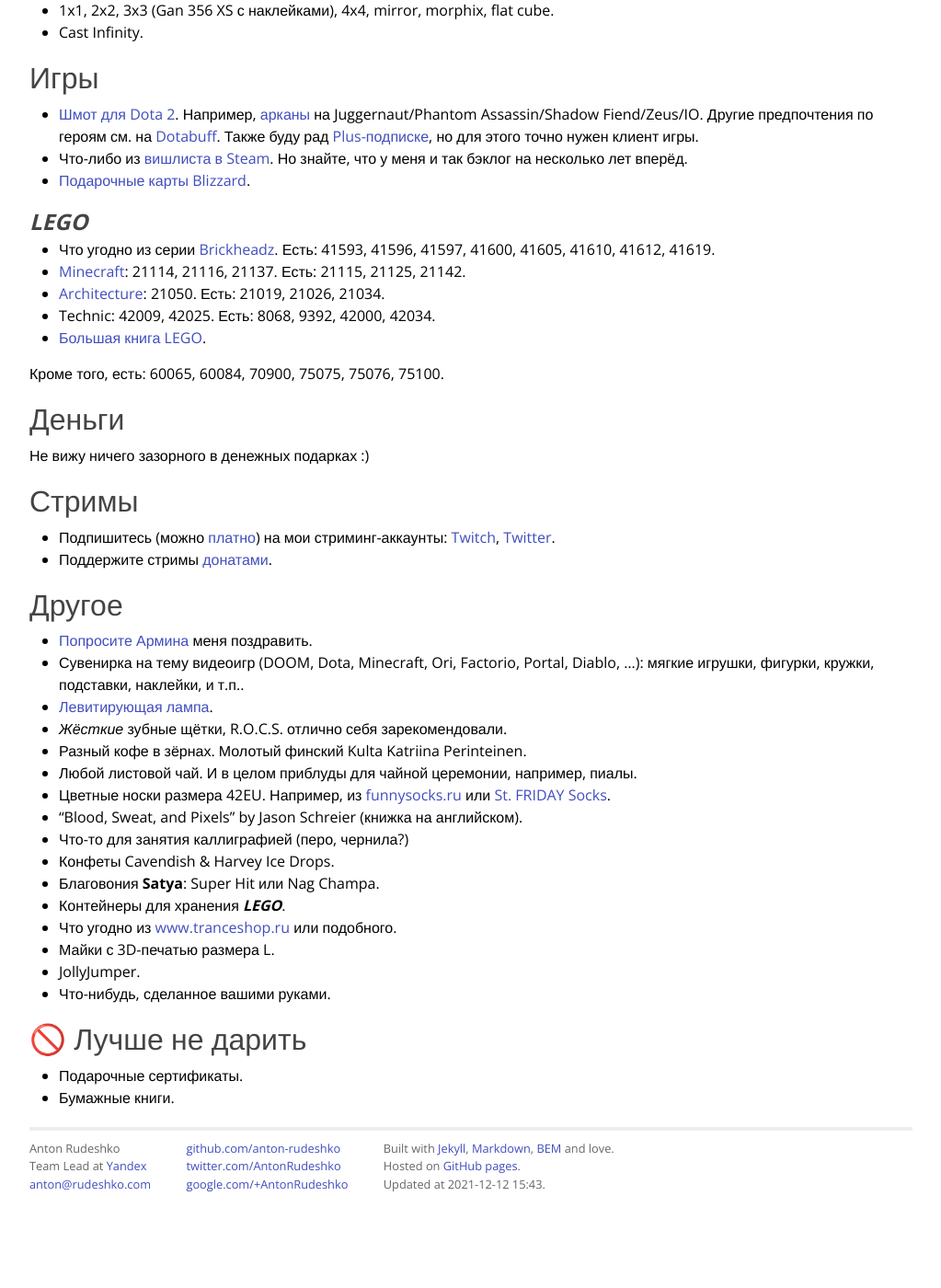
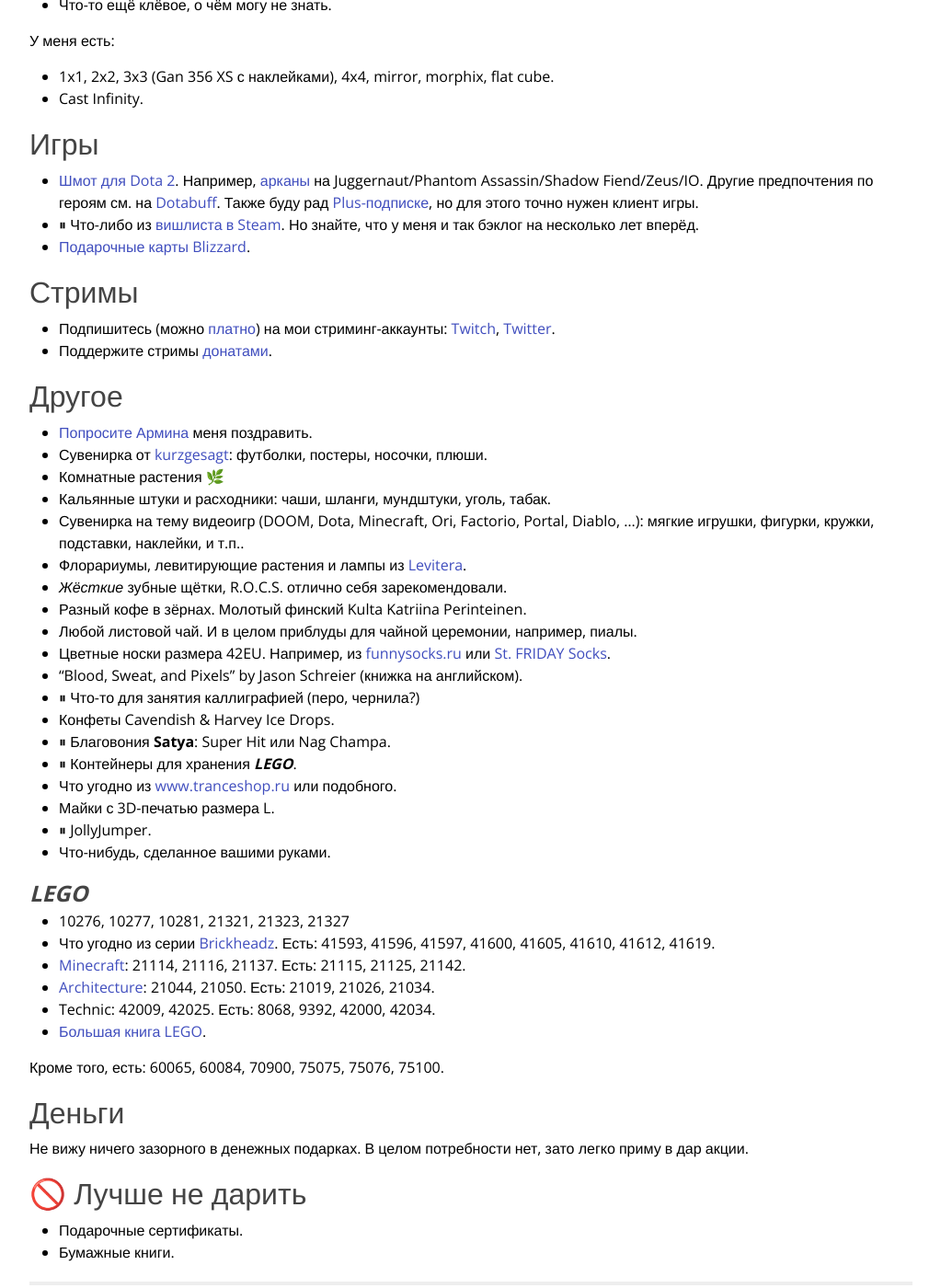
Before and after one commit to anton-rudeshko/anton-rudeshko.github.io, a Jekyll site: the page built from wishlist/index.md, in a window 1280 px wide and 1400 px high, scrolled down 1158 px. Shown: the whole window at 92% size, without its empty margins (128-1151 px from the left). Built offline with Jekyll 4.4.1, drawn with Linux system fonts in a browser that asks for light colours; comment, search, counter and statistics services are not loaded; before the commit the page ends 2470 px from its top, so only the background shows below that; part of the change alters nothing that is shown; some of the changed text lies outside the part shown.

Commit message:
wishlist: yet another NY update 🎄

```diff
--- a/wishlist/index.md
+++ b/wishlist/index.md
@@ -5,7 +5,7 @@ title: Вишлист
 
 # Вишлист
 
-*Обновлено 6 декабря 2021.*
+*Обновлено 12 декабря 2021.*
 
 ## Железо
 
@@ -17,17 +17,21 @@ title: Вишлист
 * Свет [Elgato Key Light] ($195).
 * _Открытые_ полноразмерные проводные мониторные наушники Sennheiser. Дальше из этой категории можно выбрать любые, вопрос цены 😉 ($80+).
 * [Decksaver NI Kontrol S2] **не MK3** ($60).
+* Стойки для студийных мониторов.
+* Ключи [Yubikey 5] любого форм-фактора и в любых количествах.
 * Amazon Kindle с подсветкой. Не разбираюсь, готов довериться чужому выбору.
 * Видеомикшер [Blackmagic Design ATEM Mini] ($300; не PRO).
-* [JBL Charge 3] или новее. Лучше яркого цвета.
-* [Native Instruments Traktor Kontrol F1].
-* [Native Instruments Traktor Kontrol S5].
-* Микшер [TC Helicon GoXLR] ($500).
+* ⏸ Игровой ноутбук или внешняя видеокарта.
+* ⏸ [JBL Charge 3] или новее. Лучше яркого цвета.
+* ⏸ [Native Instruments Traktor Kontrol F1].
+* ⏸ [Native Instruments Traktor Kontrol S5].
+* ⏸ Микшер [TC Helicon GoXLR] ($500).
 
 [Текущие комплектующие ПК][pc-config].
 
 [Elgato Key Light]: https://www.elgato.com/en/gaming/key-light
 [Decksaver NI Kontrol S2]: https://www.dj-store.ru/oborudovanie/didzhejev/dj-ryukzaki-sumki-chekhly-papki-dlya-didzheev/zashchitnye-kryshki/43705_decksaver-ni-kontrol-s2.html
+[Yubikey 5]: https://www.yubico.com/products/yubikey-5-overview/
 [Blackmagic Design ATEM Mini]: https://www.blackmagicdesign.com/ru/products/atemmini
 [TC Helicon GoXLR]: https://www.tc-helicon.com/broadcast
 [JBL Charge 3]: https://market.yandex.ru/product/13925684
@@ -70,7 +74,7 @@ title: Вишлист
 ## Игры
 
 * [Шмот для Dota 2][dota2-store]. Например, [арканы][dota2-arcana] на Juggernaut/Phantom Assassin/Shadow Fiend/Zeus/IO. Другие предпочтения по героям см. на [Dotabuff][dotabuff]. Также буду рад [Plus-подписке][dota2-plus], но для этого точно нужен клиент игры.
-* Что-либо из [вишлиста в Steam][steam]. Но знайте, что у меня и так бэклог на несколько лет вперёд.
+* ⏸ Что-либо из [вишлиста в Steam][steam]. Но знайте, что у меня и так бэклог на несколько лет вперёд.
 * [Подарочные карты Blizzard][blizzard-giftcards].
 
 [steam]: https://store.steampowered.com/wishlist/id/rudeshko_plays/
@@ -80,11 +84,43 @@ title: Вишлист
 [dota2-plus]: https://www.dota2.com/plus
 [blizzard-giftcards]: https://giftcards.blizzard.com/
 
+## Стримы
+
+* Подпишитесь (можно [платно][twitch-sub]) на мои стриминг-аккаунты: [Twitch](https://www.twitch.tv/rudeshko_plays), [Twitter](https://twitter.com/rudeshko_plays).
+* Поддержите стримы [донатами](https://donate.stream/rudeshko_plays).
+
+[twitch-sub]: https://www.twitch.tv/products/rudeshko_plays
+
+## Другое
+
+* [Попросите Армина](mailto:armin@astateoftrance.com) меня поздравить.
+* Сувенирка от [kurzgesagt]: футболки, постеры, носочки, плюши.
+* Комнатные растения 🌿
+* Кальянные штуки и расходники: чаши, шланги, мундштуки, уголь, табак.
+* Сувенирка на тему видеоигр (DOOM, Dota, Minecraft, Ori, Factorio, Portal, Diablo, …): мягкие игрушки, фигурки, кружки, подставки, наклейки, и т.п..
+* Флорариумы, левитирующие растения и лампы из [Levitera](https://www.levitera.ru/).
+* _Жёсткие_ зубные щётки, R.O.C.S. отлично себя зарекомендовали.
+* Разный кофе в зёрнах. Молотый финский Kulta Katriina Perinteinen.
+* Любой листовой чай. И в целом приблуды для чайной церемонии, например, пиалы.
+* Цветные носки размера 42EU. Например, из [funnysocks.ru](https://funnysocks.ru/) или [St. FRIDAY Socks](https://myfriday.ru/muzhskie_noski/).
+* "Blood, Sweat, and Pixels" by Jason Schreier (книжка на английском).
+* ⏸ Что-то для занятия каллиграфией (перо, чернила?)
+* Конфеты Cavendish & Harvey Ice Drops.
+* ⏸ Благовония **Satya**: Super Hit или Nag Champa.
+* ⏸ Контейнеры для хранения ***LEGO***.
+* Что угодно из [www.tranceshop.ru](http://www.tranceshop.ru/) или подобного.
+* Майки с 3D-печатью размера L.
+* ⏸ JollyJumper.
+* Что-нибудь, сделанное вашими руками.
+
+[kurzgesagt]: https://shop-eu.kurzgesagt.org/
+
 ### *LEGO*
 
+* 10276, 10277, 10281, 21321, 21323, 21327
 * Что угодно из серии [Brickheadz][lego-brickheadz]. Есть: 41593, 41596, 41597, 41600, 41605, 41610, 41612, 41619.
 * [Minecraft][lego-minecraft]: 21114, 21116, 21137. Есть: 21115, 21125, 21142.
-* [Architecture][lego-architecture]: 21050. Есть: 21019, 21026, 21034.
+* [Architecture][lego-architecture]: 21044, 21050. Есть: 21019, 21026, 21034.
 * Technic: 42009, 42025. Есть: 8068, 9392, 42000, 42034.
 * [Большая книга LEGO][lego-big].
 
@@ -97,33 +133,7 @@ title: Вишлист
 
 ## Деньги
 
-Не вижу ничего зазорного в денежных подарках :)
-
-## Стримы
-
-* Подпишитесь (можно [платно][twitch-sub]) на мои стриминг-аккаунты: [Twitch](https://www.twitch.tv/rudeshko_plays), [Twitter](https://twitter.com/rudeshko_plays).
-* Поддержите стримы [донатами](https://donate.stream/rudeshko_plays).
-
-[twitch-sub]: https://www.twitch.tv/products/rudeshko_plays
-
-## Другое
-
-* [Попросите Армина](mailto:armin@astateoftrance.com) меня поздравить.
-* Сувенирка на тему видеоигр (DOOM, Dota, Minecraft, Ori, Factorio, Portal, Diablo, …): мягкие игрушки, фигурки, кружки, подставки, наклейки, и т.п..
-* [Левитирующая лампа](https://www.levitera.ru/product/levitiruyuschiy-svetilnik-cosmic-temnyy).
-* _Жёсткие_ зубные щётки, R.O.C.S. отлично себя зарекомендовали.
-* Разный кофе в зёрнах. Молотый финский Kulta Katriina Perinteinen.
-* Любой листовой чай. И в целом приблуды для чайной церемонии, например, пиалы.
-* Цветные носки размера 42EU. Например, из [funnysocks.ru](https://funnysocks.ru/) или [St. FRIDAY Socks](https://myfriday.ru/muzhskie_noski/).
-* "Blood, Sweat, and Pixels" by Jason Schreier (книжка на английском).
-* Что-то для занятия каллиграфией (перо, чернила?)
-* Конфеты Cavendish & Harvey Ice Drops.
-* Благовония **Satya**: Super Hit или Nag Champa.
-* Контейнеры для хранения ***LEGO***.
-* Что угодно из [www.tranceshop.ru](http://www.tranceshop.ru/) или подобного.
-* Майки с 3D-печатью размера L.
-* JollyJumper.
-* Что-нибудь, сделанное вашими руками.
+Не вижу ничего зазорного в денежных подарках. В целом потребности нет, зато легко приму в дар акции.
 
 ## 🚫 Лучше не дарить
 
```
